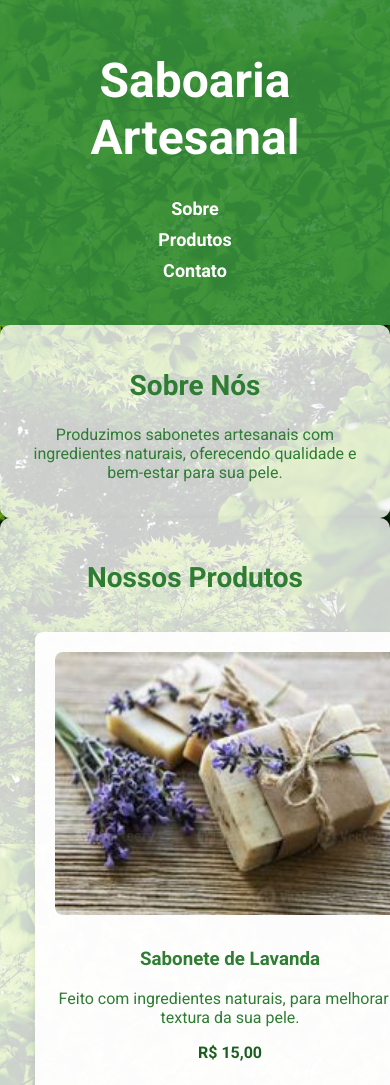
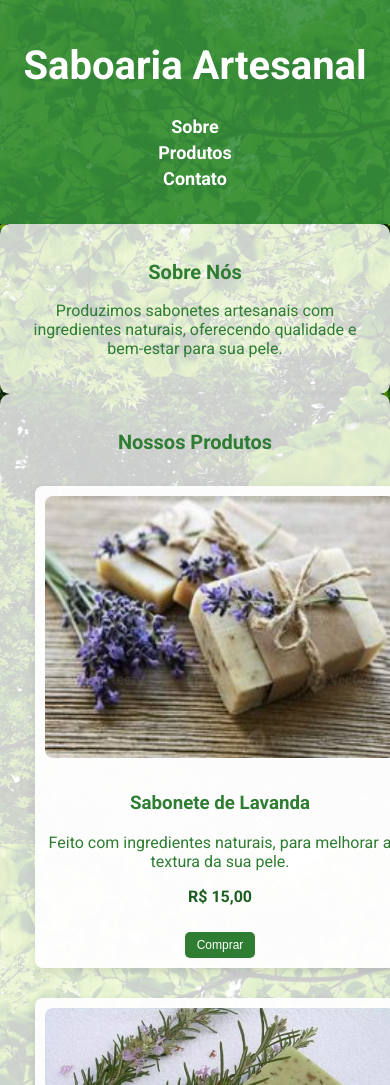
Before and after one commit to mercadopliz/Saboaria-7salem, a plain HTML site: page index.html in a window 390 px wide. Shown: the top 1085 px of the page. Drawn offline with Linux system fonts and the light colour scheme.

Commit message:
responsividade

```diff
--- a/styles/styles.css
+++ b/styles/styles.css
@@ -224,6 +224,29 @@ section {
 }
 
 
+@media (max-width: 1024px) {
+    header {
+        font-size: 24px;
+    }
+
+    nav ul {
+        gap: 15px;
+    }
+
+    h2 {
+        font-size: 28px;
+    }
+
+    .produto {
+        padding: 15px;
+    }
+
+    button.comprar {
+        font-size: 14px;
+        padding: 8px 16px;
+    }
+}
+
 @media (max-width: 768px) {
     nav ul {
         flex-direction: column;
@@ -235,7 +258,7 @@ section {
     }
 
     h2 {
-        font-size: 28px;
+        font-size: 24px;
     }
 
     button.comprar {
@@ -243,3 +266,31 @@ section {
         padding: 8px 16px;
     }
 }
+
+@media (max-width: 480px) {
+    header {
+        font-size: 20px;
+        padding: 15px;
+    }
+
+    nav ul {
+        gap: 5px;
+    }
+
+    h2 {
+        font-size: 20px;
+    }
+
+    .produto {
+        padding: 10px;
+    }
+
+    button.comprar {
+        font-size: 12px;
+        padding: 6px 12px;
+    }
+
+    footer {
+        font-size: 12px;
+    }
+}
```
